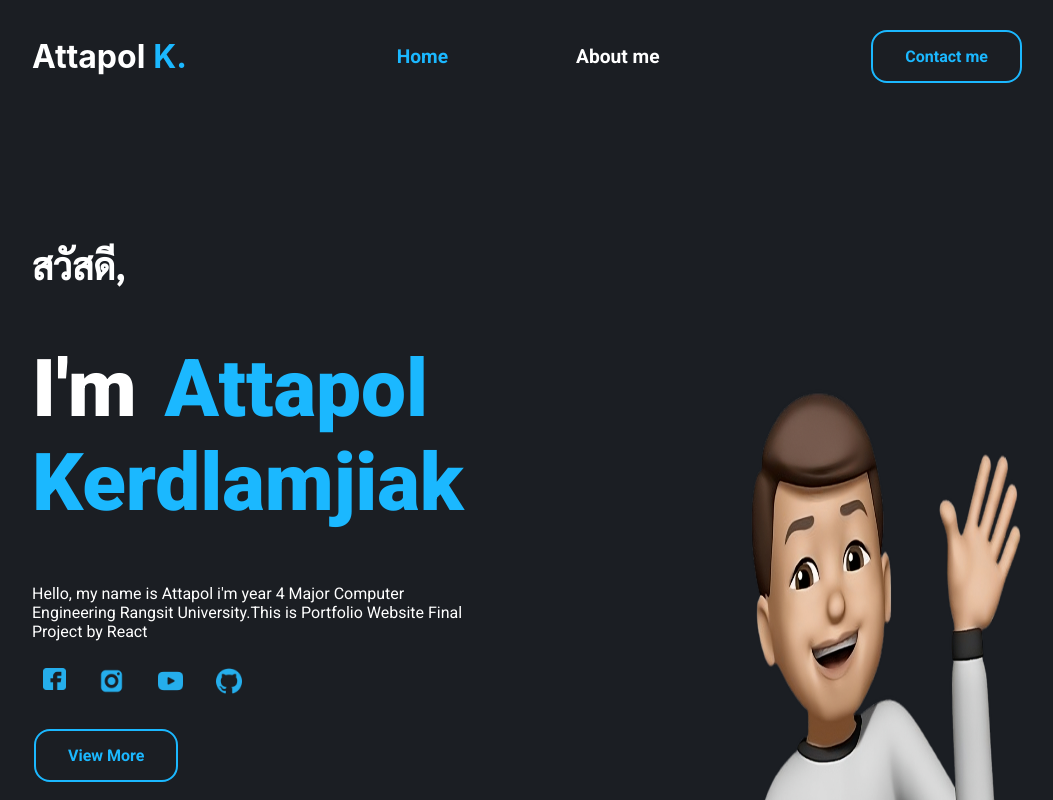
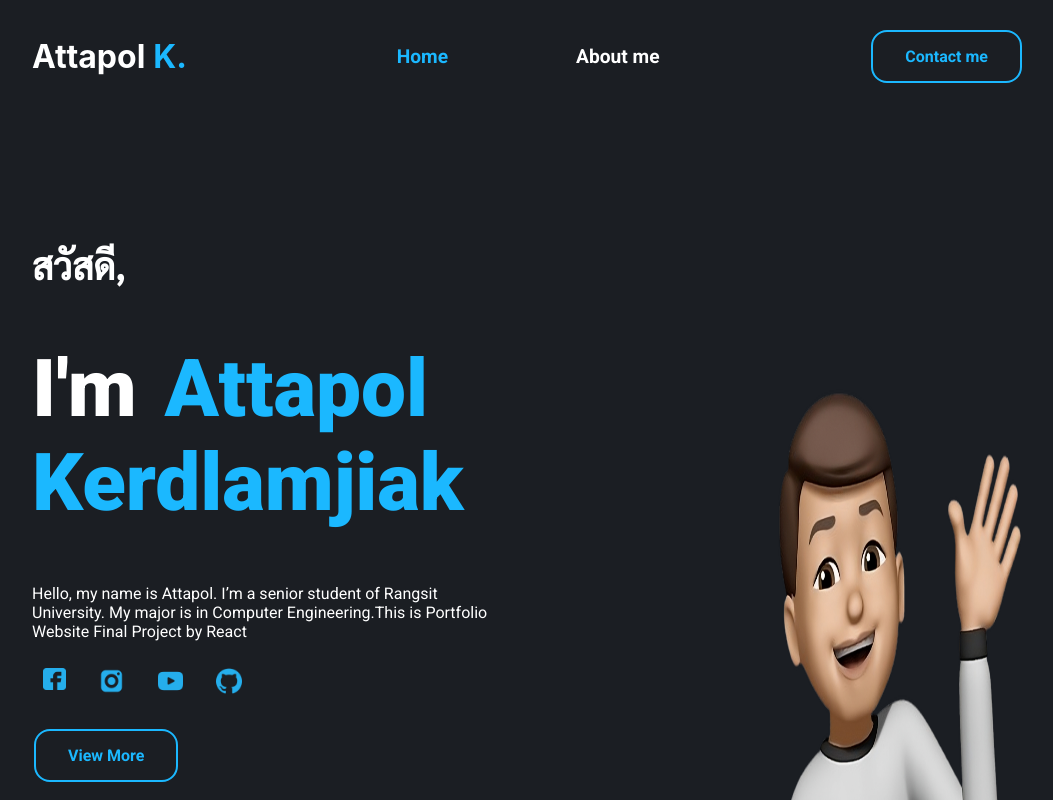
Before and after one commit to attapol2ten/Final-Project-CPE499, a React (Create React App) app: page / in a window 1280 px wide. Shown: the top 800 px of the page, without its empty margins (112-1165 px from the left). Built offline with nearby package versions, Linux system fonts and the light colour scheme.

Commit message:
Update Home.js

```diff
--- a/src/components/Home.js
+++ b/src/components/Home.js
@@ -15,8 +15,7 @@ export const Home = () => {
           I'm <span className="spanContentLeft">Attapol Kerdlamjiak</span>
         </h1>
         <p className="textContent">
-          Hello, my name is Attapol i'm year 4 Major Computer Engineering
-          Rangsit University.This is Portfolio Website Final Project by React
+          Hello, my name is Attapol. I’m a senior student of Rangsit University. My major is in Computer Engineering.This is Portfolio Website Final Project by React
         </p>
         <ul>
           <li>
```
